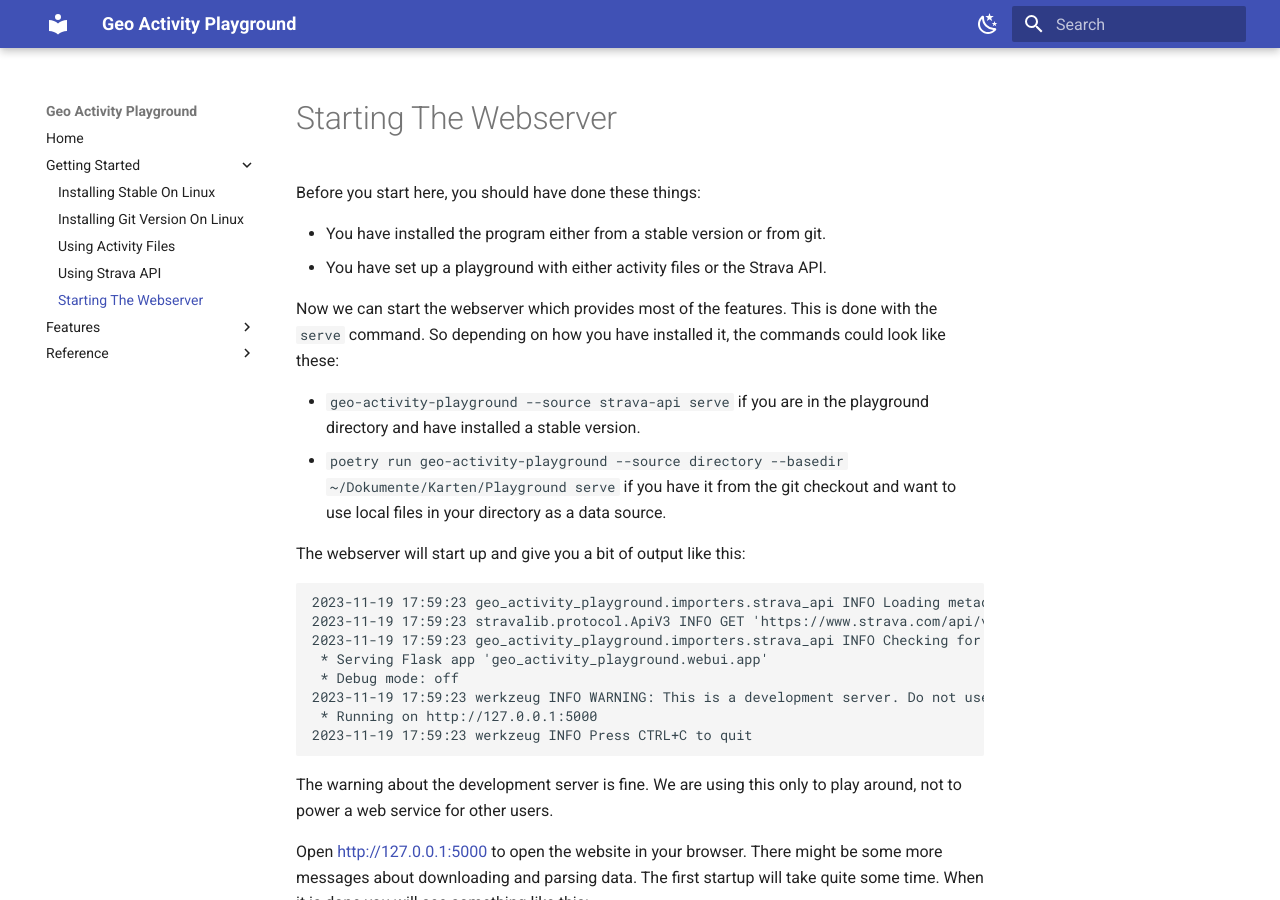
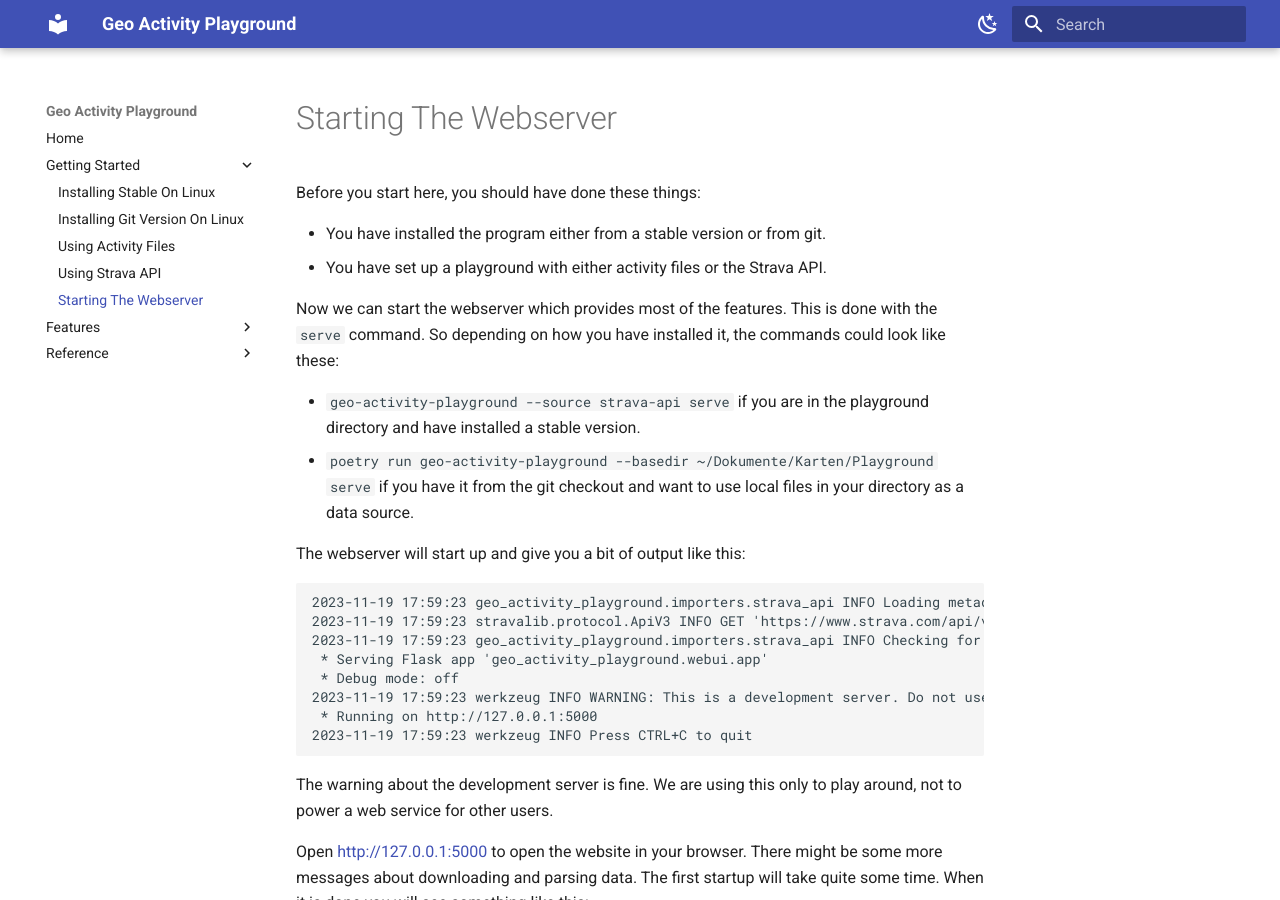
Before and after one commit to martin-ueding/geo-activity-playground, an MkDocs documentation site: the page built from docs/getting-started/starting-the-webserver.md, in a window 1280 px wide and 900 px high. Built offline with MkDocs 1.6.1 and Material for MkDocs 9.7.7, drawn with Linux system fonts in a browser that asks for light colours.

Commit message:
Remove --directory option from documentation

```diff
--- a/docs/getting-started/starting-the-webserver.md
+++ b/docs/getting-started/starting-the-webserver.md
@@ -8,7 +8,7 @@ Before you start here, you should have done these things:
 Now we can start the webserver which provides most of the features. This is done with the `serve` command. So depending on how you have installed it, the commands could look like these:
 
 - `geo-activity-playground --source strava-api serve` if you are in the playground directory and have installed a stable version.
-- `poetry run geo-activity-playground --source directory --basedir ~/Dokumente/Karten/Playground serve` if you have it from the git checkout and want to use local files in your directory as a data source.
+- `poetry run geo-activity-playground --basedir ~/Dokumente/Karten/Playground serve` if you have it from the git checkout and want to use local files in your directory as a data source.
 
 The webserver will start up and give you a bit of output like this:
 
```
